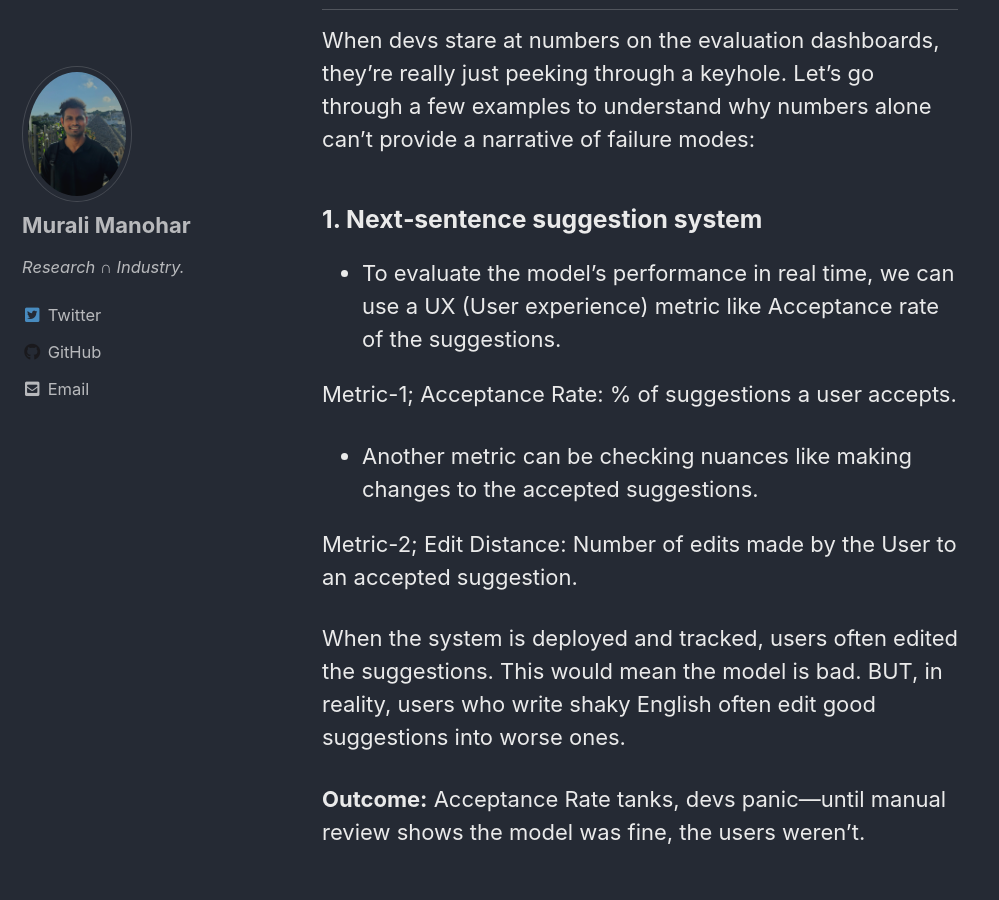
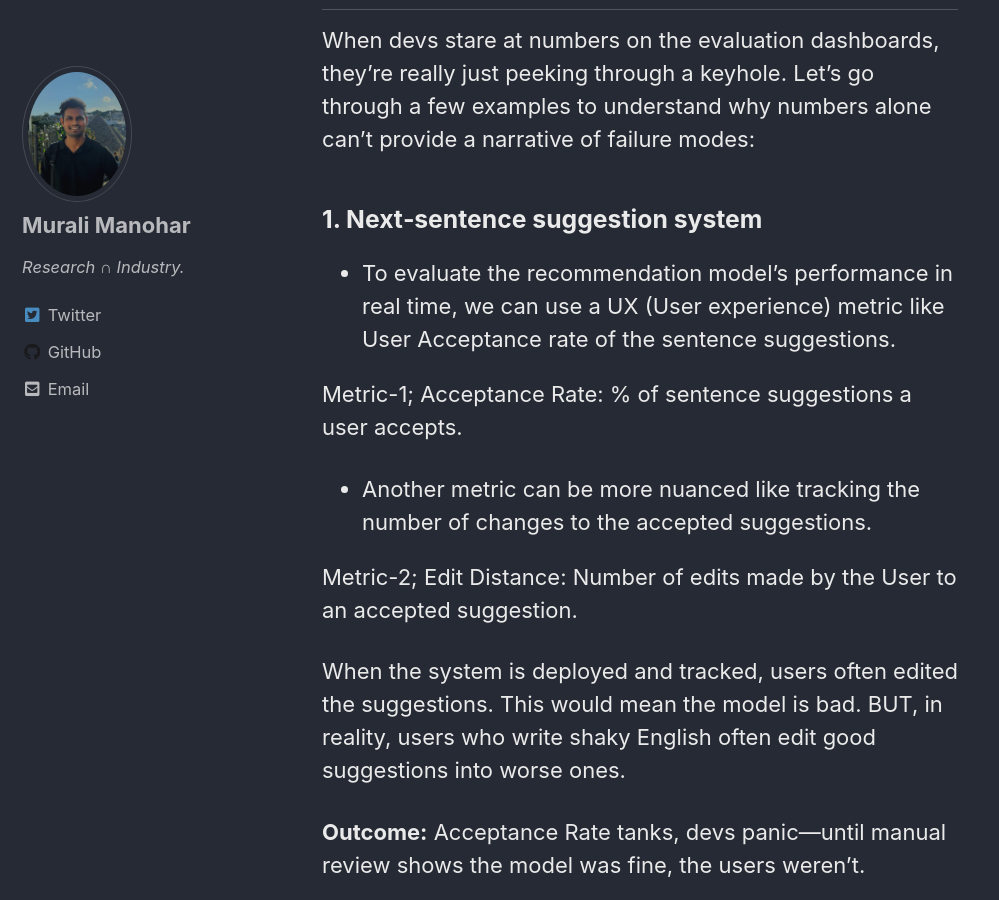
Before and after one commit to gitlost-murali/blogs, a Jekyll site: the page built from _posts/2025-07-25-three-gulfs-of-agent-development.md, in a window 1280 px wide and 900 px high, scrolled down 2241 px. Shown: the whole window, without its empty margins (0-999 px from the left). Built offline with Jekyll 4.4.1, drawn with Linux system fonts in a browser that asks for light colours; cached includes are drawn as plain includes; comment, search, counter and statistics services are not loaded.

Commit message:
Update 2025-07-25-three-gulfs-of-agent-development.md

```diff
--- a/_posts/2025-07-25-three-gulfs-of-agent-development.md
+++ b/_posts/2025-07-25-three-gulfs-of-agent-development.md
@@ -50,11 +50,11 @@
 
 ### 1. Next‑sentence suggestion system
 
-* To evaluate the model's performance in real time, we can use a UX (User experience) metric like Acceptance rate of the suggestions.
+* To evaluate the recommendation model's performance in real time, we can use a UX (User experience) metric like User Acceptance rate of the sentence suggestions.
 
-Metric-1; Acceptance Rate: % of suggestions a user accepts.
+Metric-1; Acceptance Rate: % of sentence suggestions a user accepts.
 
-* Another metric can be checking nuances like making changes to the accepted suggestions.
+* Another metric can be more nuanced like tracking the number of changes to the accepted suggestions.
 
 Metric-2; Edit Distance: Number of edits made by the User to an accepted suggestion.
 
```
